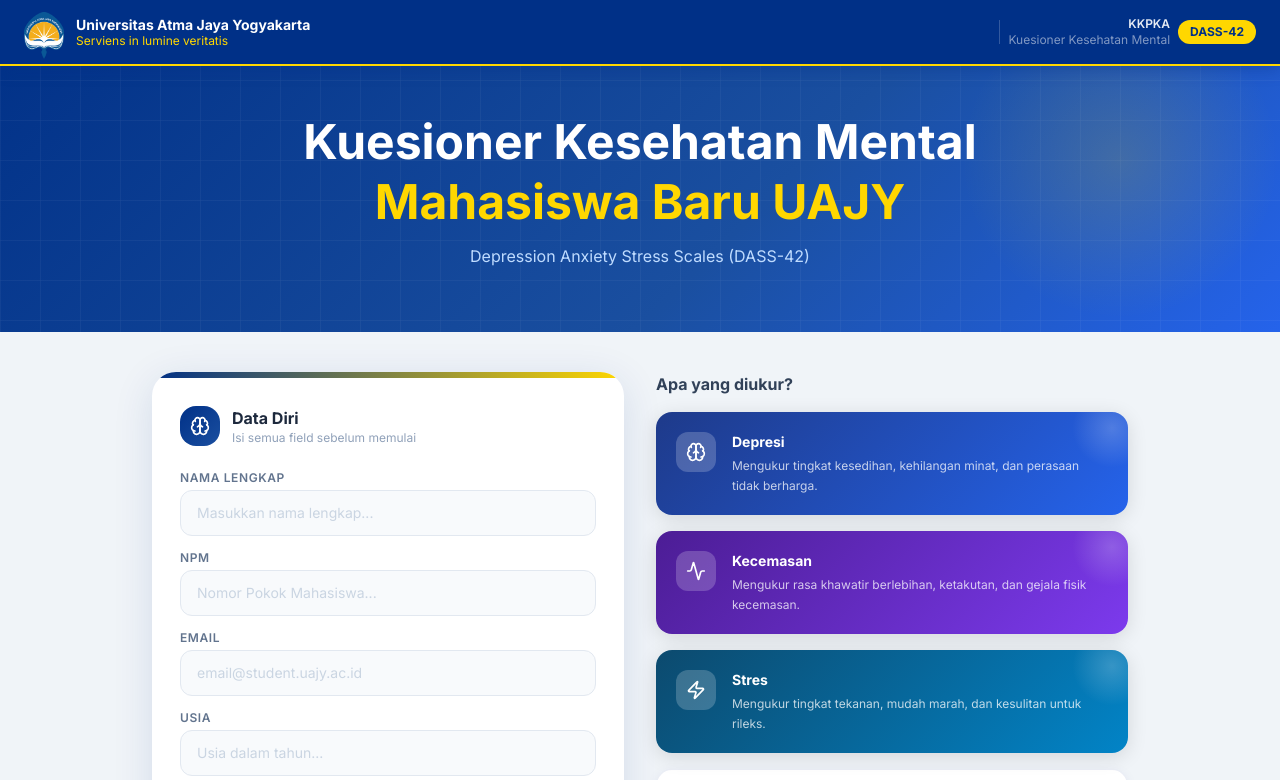
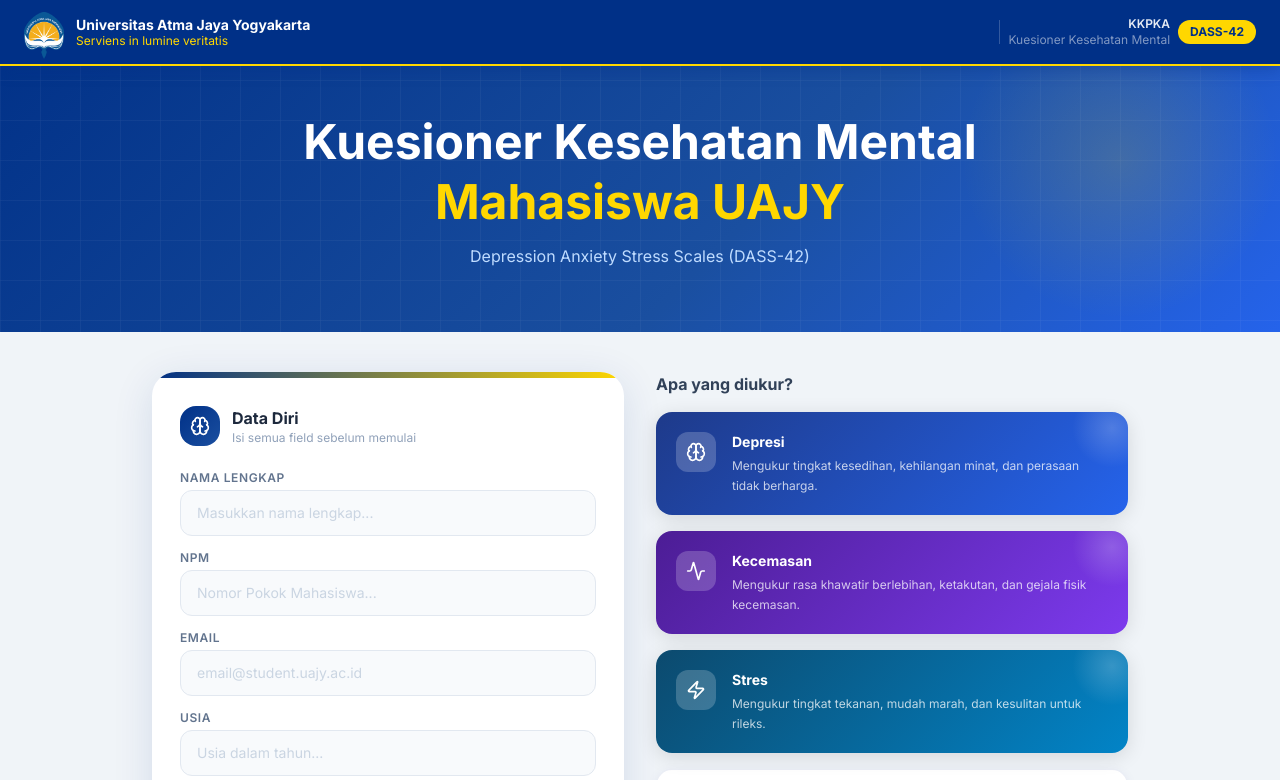
Before and after one commit to NickkkGG/KKPKA_QUISONER, a Next.js app: page / in a window 1280 px wide. Shown: the top 780 px of the page. Built offline with nearby package versions, Linux system fonts and the light colour scheme.

Commit message:
ganti judul

```diff
--- a/app/page.tsx
+++ b/app/page.tsx
@@ -51,7 +51,7 @@
           <motion.h1 initial={{ opacity: 0, y: 10 }} animate={{ opacity: 1, y: 0 }}
             className="text-3xl sm:text-4xl lg:text-5xl font-bold text-white mb-3 leading-tight">
             Kuesioner Kesehatan Mental<br />
-            <span style={{ color: "#FFD700" }}>Mahasiswa Baru UAJY</span>
+            <span style={{ color: "#FFD700" }}>Mahasiswa UAJY</span>
           </motion.h1>
           <motion.p initial={{ opacity: 0 }} animate={{ opacity: 1 }} transition={{ delay: 0.1 }}
             className="text-blue-200 text-sm sm:text-base">
```
